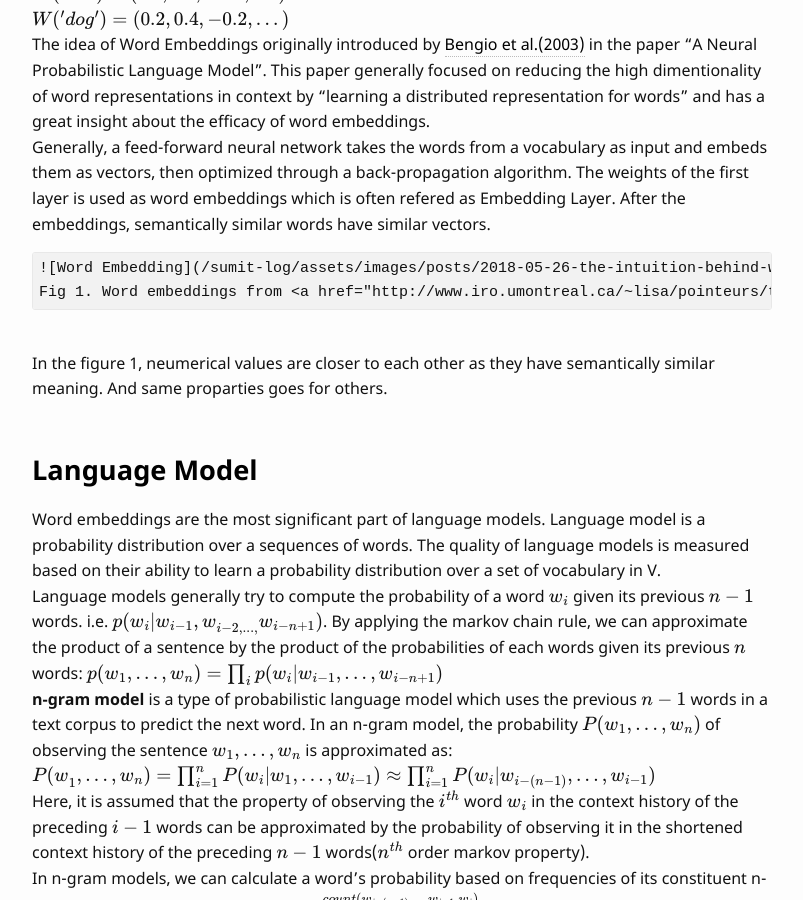
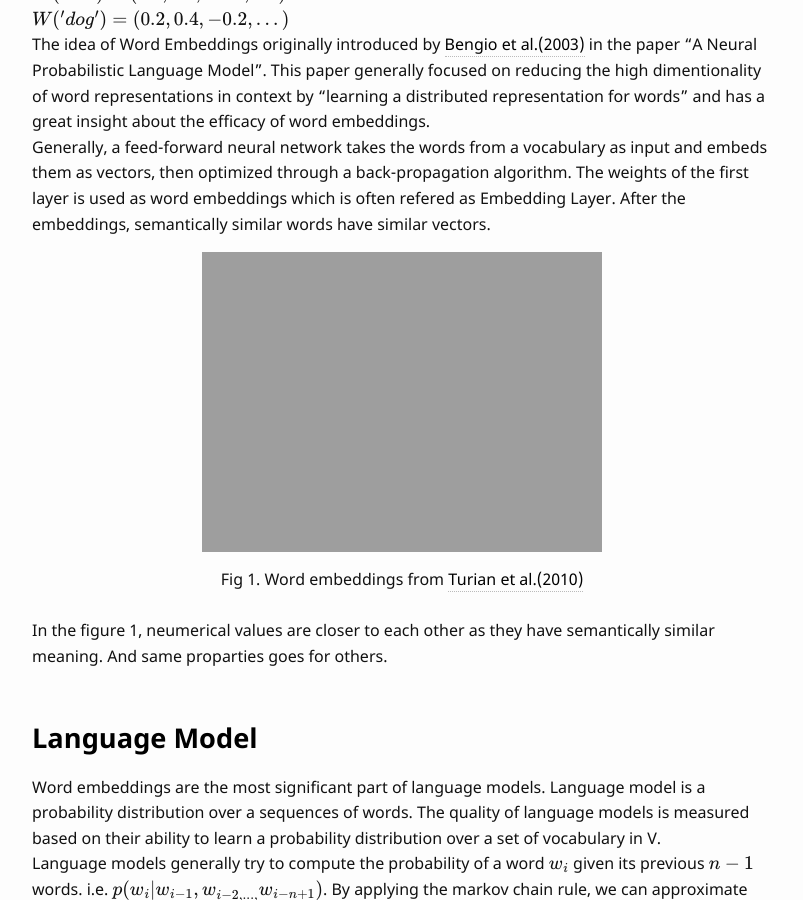
Before and after one commit to monirahmedtanveen/sumit.log, a Jekyll site: the page built from _posts/2018-05-26-the-intuition-behind-word-embeddings-and-details-on-word2vec-skip-gram-model.md, in a window 1280 px wide and 900 px high, scrolled down 644 px. Shown: the whole window, without its empty margins (238-1041 px from the left). Built offline with Jekyll 4.4.1, drawn with Linux system fonts in a browser that asks for light colours; formulas are drawn with MathJax 3.

Commit message:
Update 2018-05-26-the-intuition-behind-word-embeddings-and-details-on-word2vec-skip-gram-model.md

```diff
--- a/_posts/2018-05-26-the-intuition-behind-word-embeddings-and-details-on-word2vec-skip-gram-model.md
+++ b/_posts/2018-05-26-the-intuition-behind-word-embeddings-and-details-on-word2vec-skip-gram-model.md
@@ -25,8 +25,8 @@ $$W('dog')=(0.2,0.4,-0.2,...)$$<br>
 The idea of Word Embeddings originally introduced by <a href="http://www.jmlr.org/papers/volume3/bengio03a/bengio03a.pdf"><font color='black'>Bengio et al.(2003)</font></a> in the paper "A Neural Probabilistic Language Model". This paper generally focused on reducing the high dimentionality of word representations in context by "learning a distributed representation for words" and has a great insight about the efficacy of word embeddings.<br>
 Generally, a feed-forward neural network takes the words from a vocabulary as input and embeds them as vectors, then optimized through a back-propagation algorithm. The weights of the first layer is used as word embeddings which is often refered as Embedding Layer. After the embeddings, semantically similar words have similar vectors.<br>
 
-    ![Word Embedding]({{ '/assets/images/posts/2018-05-26-the-intuition-behind-word-embeddings-and-details-on-word2vec-skip-gram-model/word_embed.jpeg =500x400' | relative_url }})
-    Fig 1. Word embeddings from <a href="http://www.iro.umontreal.ca/~lisa/pointeurs/turian-wordrepresentations-acl10.pdf"><font color='black'>Turian et al.(2010)</font></a>
+![Word Embedding]({{ '/assets/images/posts/2018-05-26-the-intuition-behind-word-embeddings-and-details-on-word2vec-skip-gram-model/word_embed.jpeg =500x400' | relative_url }})
+<center>Fig 1. Word embeddings from <a href="http://www.iro.umontreal.ca/~lisa/pointeurs/turian-wordrepresentations-acl10.pdf"><font color='black'>Turian et al.(2010)</font></a></center>
 
 <br>In the figure 1, neumerical values are closer to each other as they have semantically similar meaning. And same proparties goes for others.
 
```
